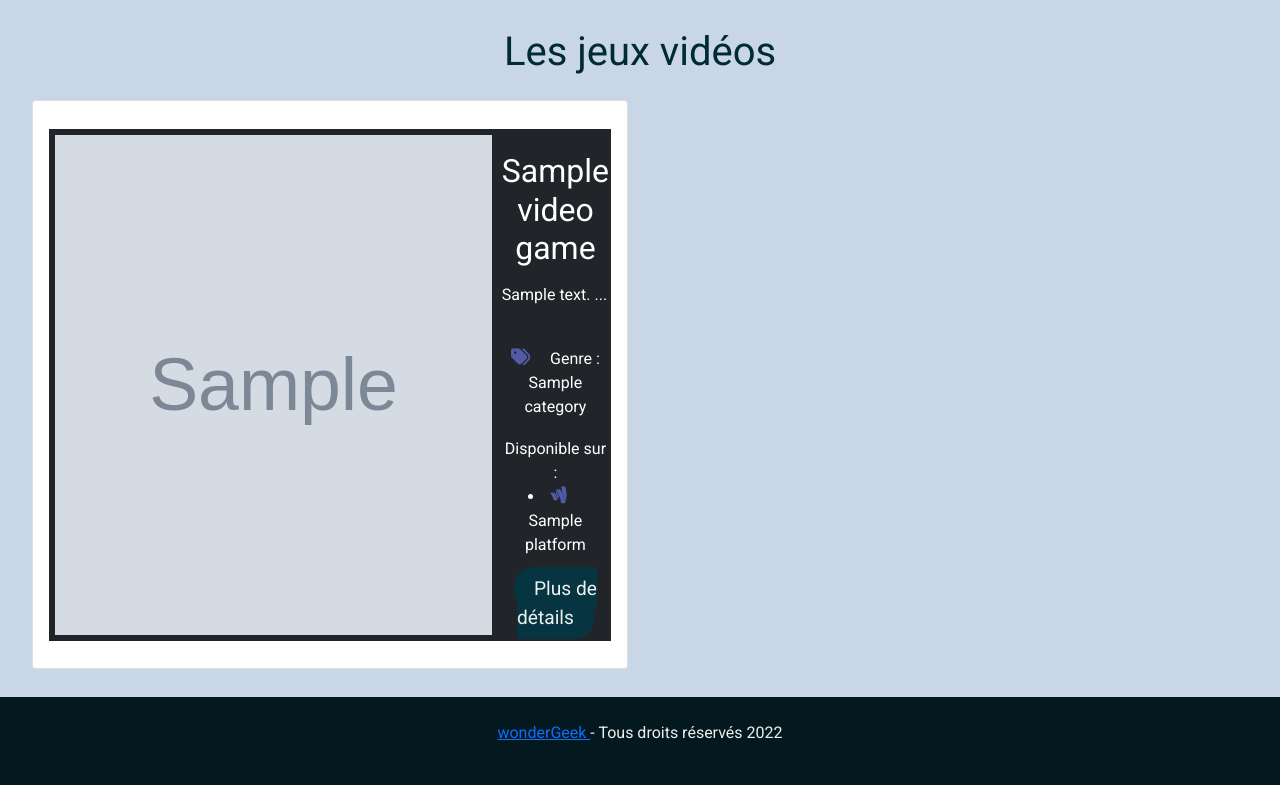
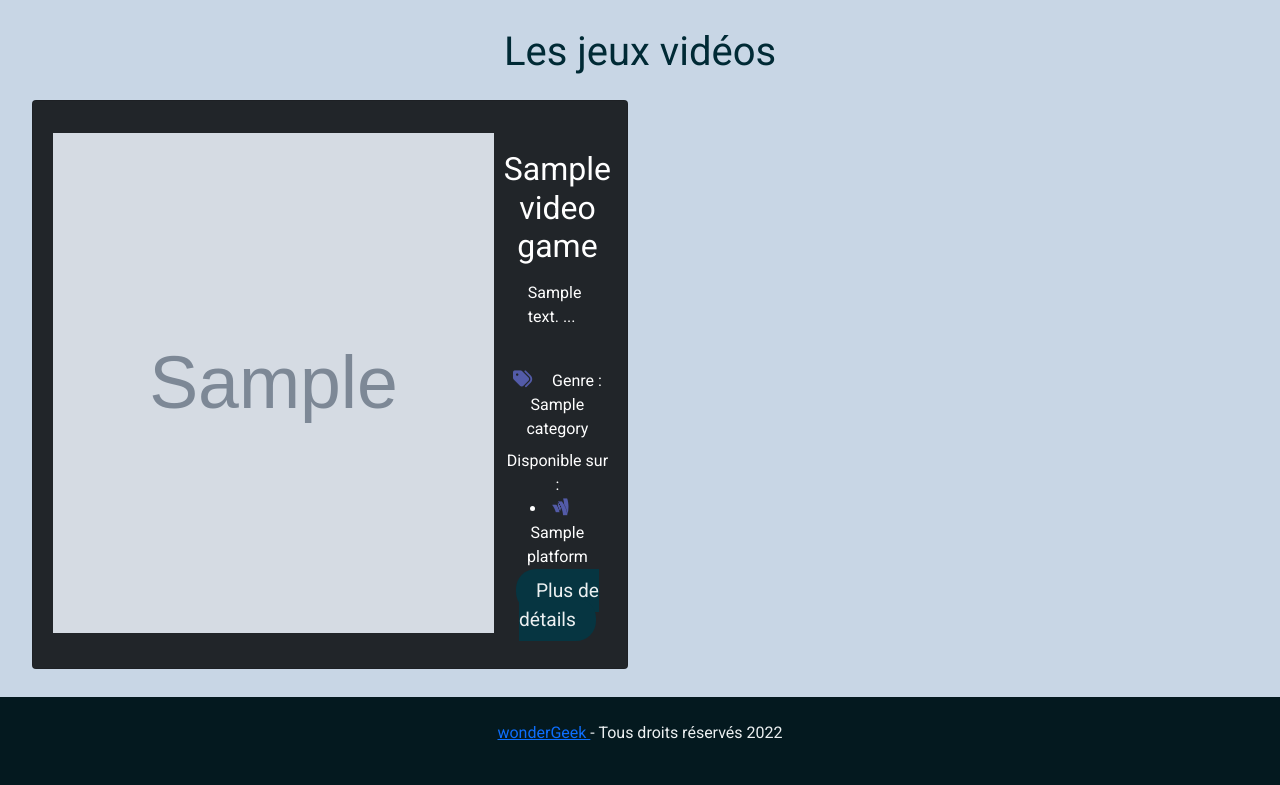
Before and after one commit to audrey-ebrotie/wonderGeek, a Symfony app: template templates/video_game/list.html.twig in a window 1280 px wide; the page is wider, and only the part inside the window is pictured. Shown: the part 220-1005 px from the top of that part. Run offline with Twig, Linux system fonts and the light colour scheme; the template is opened without the code that fills it: most values are stand-ins (such as "Sample title", 1, 10 or a date in 2020); grey boxes marked "Sample" are stand-in pictures; some libraries are stand-ins or nearby versions.

Commit message:
listcss modif

```diff
--- a/public/css/video_game/list.css
+++ b/public/css/video_game/list.css
@@ -17,9 +17,6 @@ h1 {
   margin: 2% 0;
   display: flex;
   gap: 1%;
-  background-color: #212529;
-  box-shadow: 2px 2px 5px rgba(255, 255, 255, 0.5);
-  border: 2px solid #212529;
 }
 
 .videoGames .videoGame .videoGame-picture {
--- a/templates/board_game/show.html.twig
+++ b/templates/board_game/show.html.twig
@@ -18,7 +18,7 @@
             <p class="boardGame-summary__description my-3">
                 {{ boardGame.description }}
             </p>
-                <aside class="boardGame-summary__detail my-3">
+            <aside class="boardGame-summary__detail my-3 text-center">
                 <ul>
                     <li>
                         <i class="fas fa-tags"></i>
@@ -27,6 +27,5 @@
                 </ul>
             </aside>
         </div>
-
     </article>
 {% endblock %}
--- a/templates/video_game/list.html.twig
+++ b/templates/video_game/list.html.twig
@@ -14,7 +14,7 @@
         <div class="row">
             {% for videoGame in videoGames %}
             <div class="col-sm-12 col-md-12 col-xl-6 my-2">
-                <div class="card">
+                <div class="card bg-dark">
                     <div class="card-body">
                         <article class="videoGame">
 
@@ -26,7 +26,7 @@
 
                                 <div class="py-2">
                                     <h2 class="text-center py-2">{{ videoGame.name }}</h2>
-                                    <p>{{ videoGame.description|slice(0, 70) }} ...</p>
+                                    <p class="px-4">{{ videoGame.description|slice(0, 70) }} ...</p>
                                 </div>
 
                                 <div class="row text-center py-2 vg-body">
```
Lines whose indentation alone changed are shown as unchanged.
